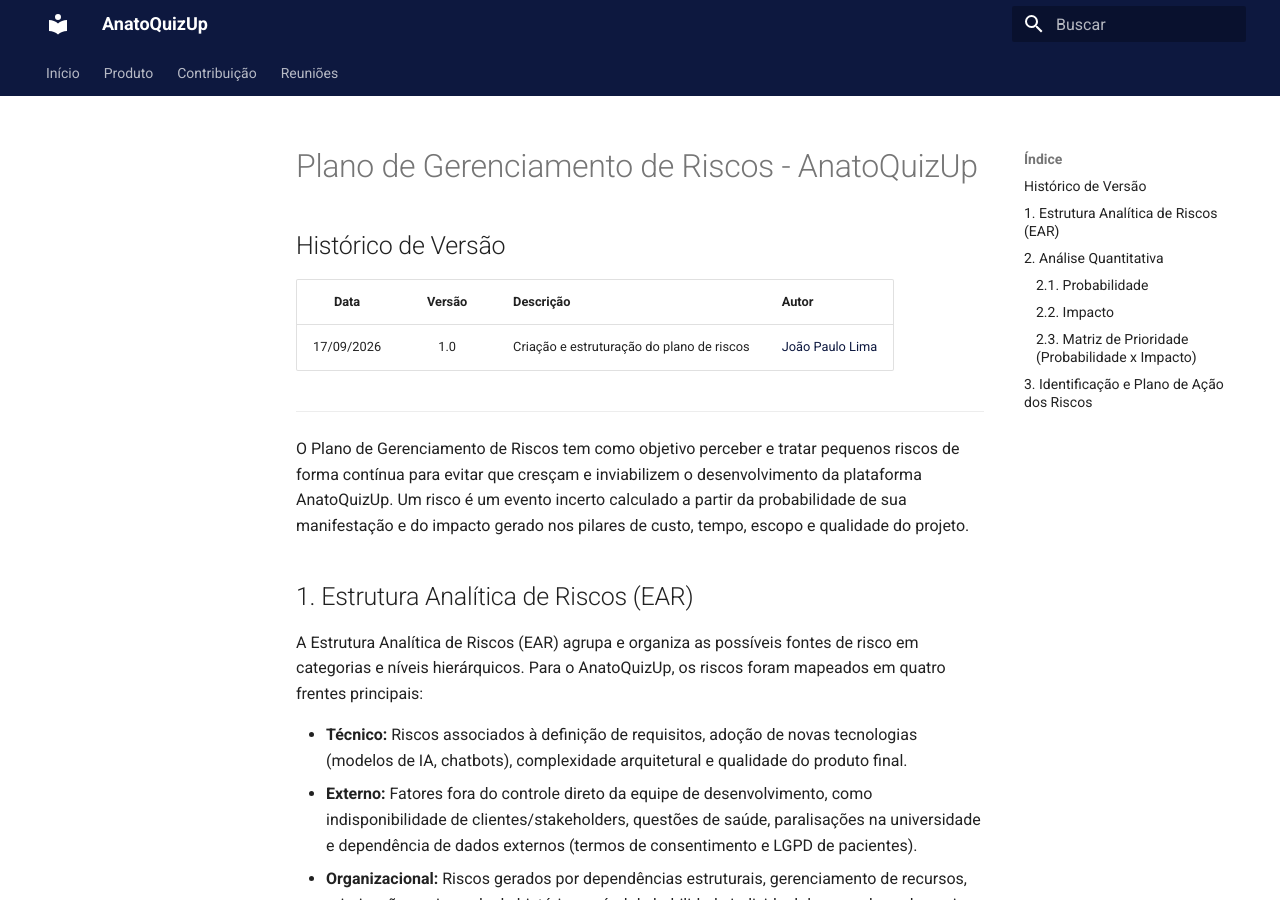
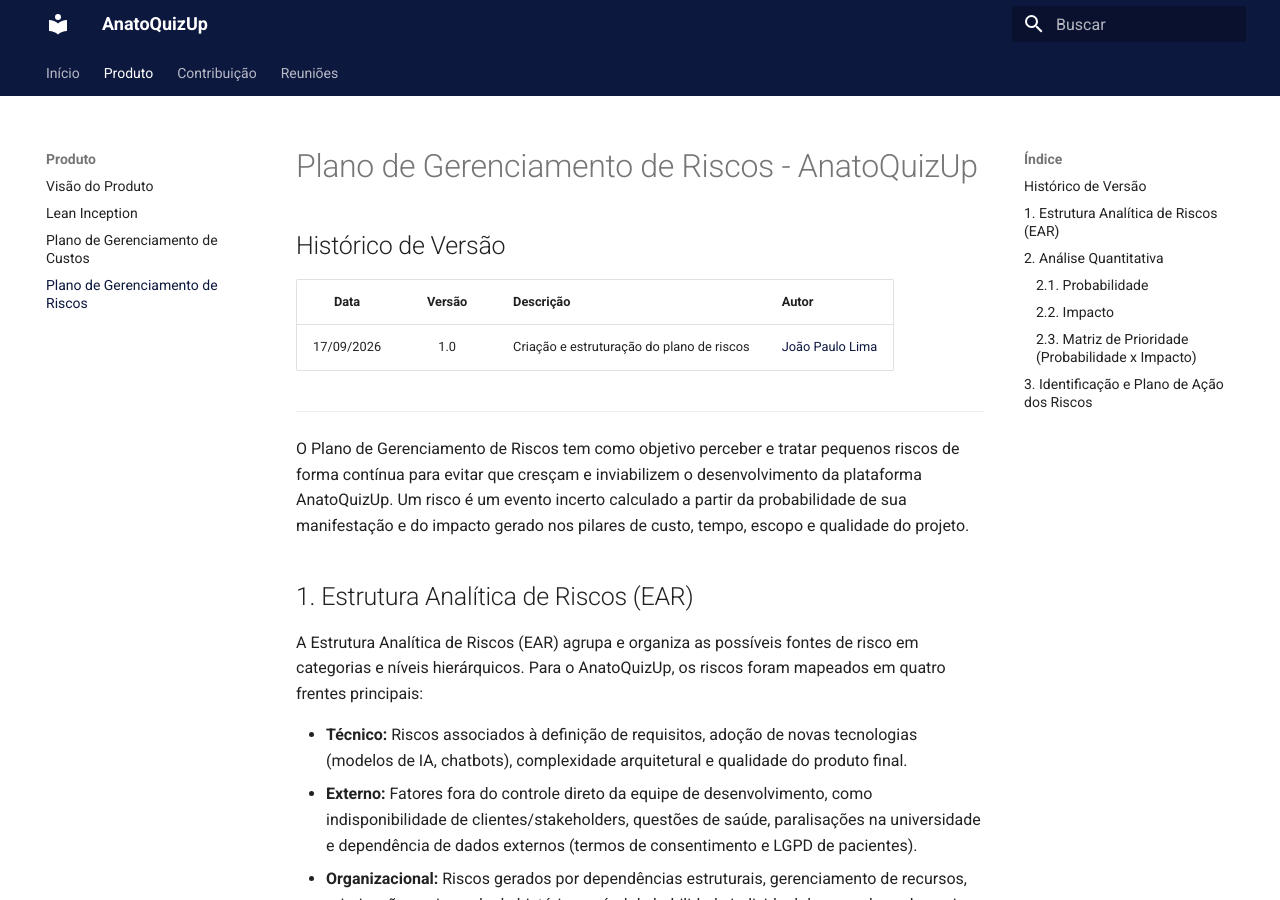
Before and after one commit to fga-eps-mds/2026-2-AnatoQuizUp-Doc, an MkDocs documentation site: the page built from docs/produto/plano-de-riscos.md, in a window 1280 px wide and 900 px high. Built offline with MkDocs 1.6.1 and Material for MkDocs 9.7.7, drawn with Linux system fonts in a browser that asks for light colours.

Commit message:
docs: publish risk management plan in site navigation

```diff
--- a/mkdocs.yml
+++ b/mkdocs.yml
@@ -21,6 +21,7 @@
     - Visão do Produto: produto/visao.md
     - Lean Inception: produto/lean_inception.md
     - Plano de Gerenciamento de Custos: produto/plano-de-custos.md
+    - Plano de Gerenciamento de Riscos: produto/plano-de-riscos.md
 
   - Contribuição:
     - Política de Branches: contribuicao/branches.md
```
